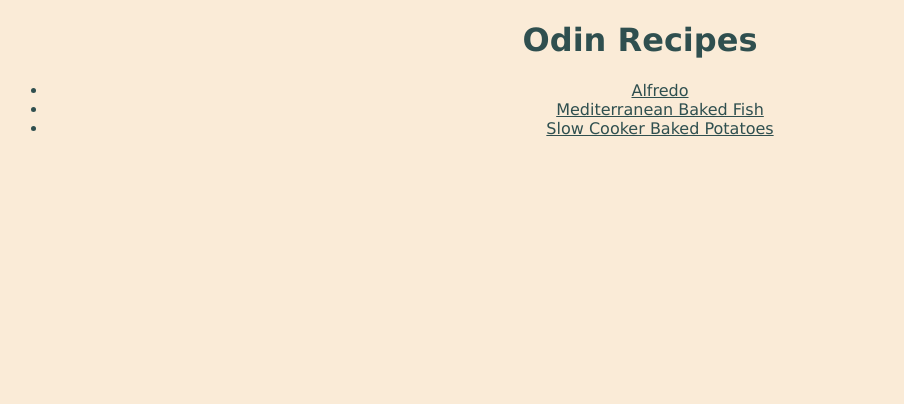
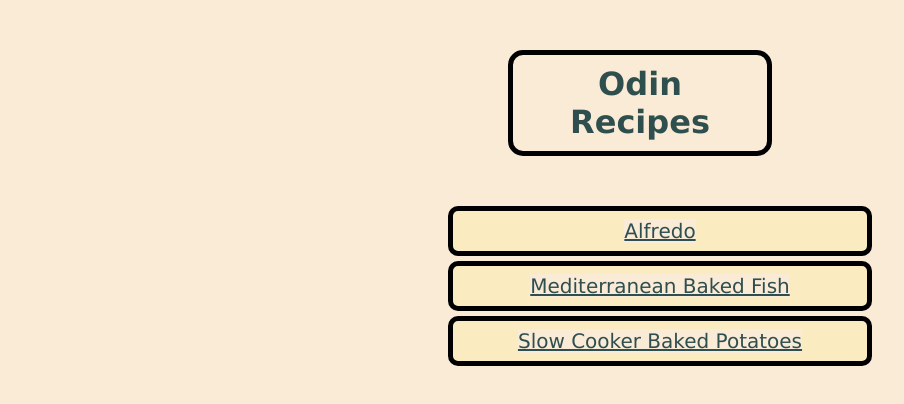
Before and after one commit to msattdev/odin-recipes, a plain HTML site: page index.html in a window 1280 px wide. Shown: the whole page, without its empty margins (0-904 px from the left). Drawn offline with Linux system fonts and the light colour scheme.

Commit message:
Added style to index
Added style to index after learning about padding & margin.

```diff
--- a/index.html
+++ b/index.html
@@ -7,7 +7,7 @@
     <title>Odin Recipes</title>
   </head>
   <body>
-    <h1>Odin Recipes</h1>
+    <h1 class="title-main">Odin Recipes</h1>
     <ul>
       <li class="recipes">
         <a href="recipes/alfredo.html">Alfredo</a>
--- a/style.css
+++ b/style.css
@@ -1,5 +1,5 @@
 * {
-  background-color: antiquewhite;
+  background-color: #faebd7;
   font-family: Verdana, Geneva, Tahoma, sans-serif;
   color: darkslategray;
 }
@@ -23,6 +23,15 @@ img {
   border-radius: 15px;
 }
 
+.title-main {
+  text-align: center;
+  border: 5px solid black;
+  border-radius: 15px;
+  font-weight: bold;
+  padding: 10px;
+  margin: 50px 500px;
+}
+
 .steps,
 .ingredients {
   text-align: center;
@@ -31,5 +40,12 @@ img {
 }
 
 .recipes {
+  background-color: #faebc1;
+  border-radius: 10px;
   text-align: center;
+  font-size: 20px;
+  padding: 8px;
+  margin: 5px 400px;
+  border: 5px solid black;
+  display: block;
 }
```
